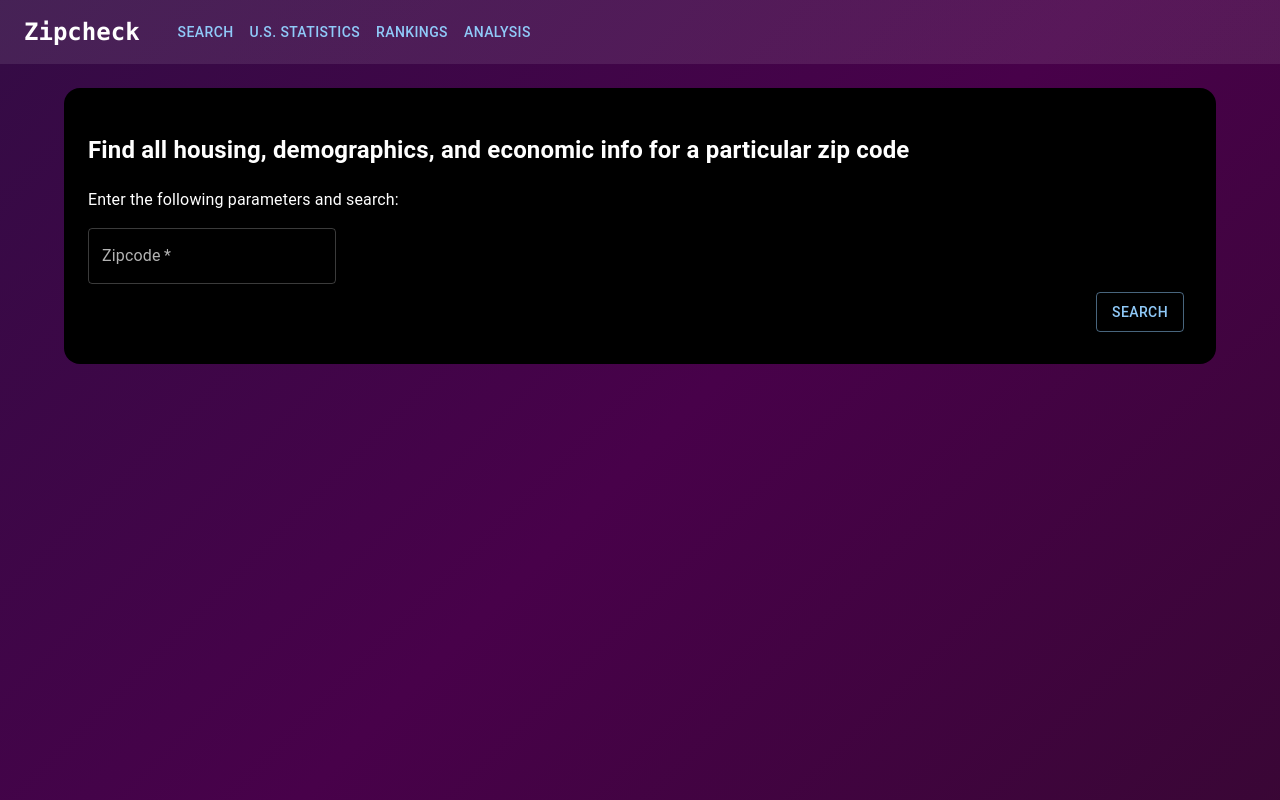
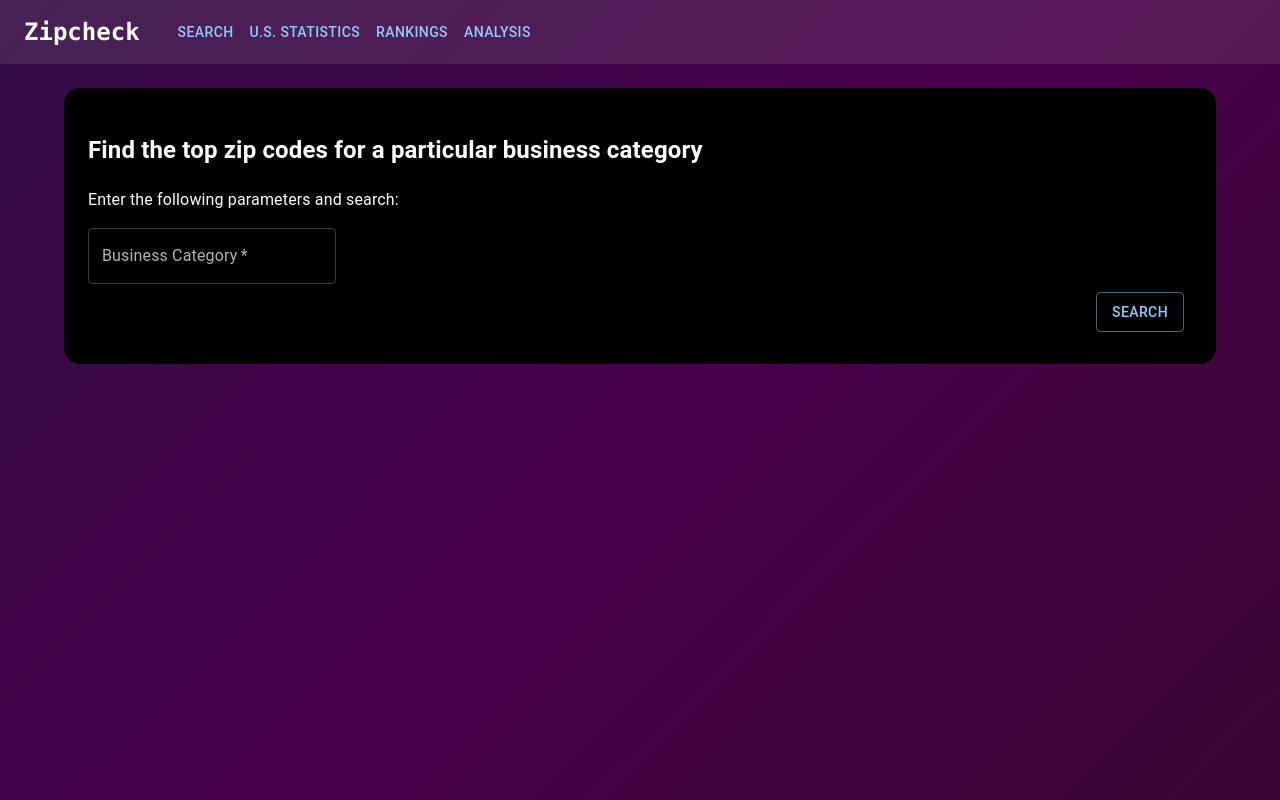
Before and after one commit to shaunwang1350/livabilityDB, a React (Create React App) app in the folder client/: page /rankings in a window 1280 px wide. Built offline with nearby package versions, Linux system fonts and the light colour scheme; no server answers.

Commit message:
Route 2 and 4 Hook Implementations

```diff
--- a/client/src/pages/BusinessZipSearchPage.js
+++ b/client/src/pages/BusinessZipSearchPage.js
@@ -4,32 +4,29 @@ const config = require('../config.json');
 
 export default function BusinessZipSearchPage() {
 
-  const [selectedZipcode, setselectedZipcode] = useState(null);
+  const [zipcode, setZipcode] = useState(null);
+  const [businessInfo, setBusinessInfo] = useState(null);
 
-  useEffect(() => {
-    fetch(`http://${config.server_host}:${config.server_port}/businessZipSearchPage`)
+  const businessZipSearchRoute = () => {
+    fetch(`http://${config.server_host}:${config.server_port}/business/${zipcode}`)
       .then(res => res.json())
-      .then(resJson => setselectedZipcode(resJson));
-  }, []);
+      .then(resJson => setBusinessInfo(resJson));
 
-
-  const searchRoute1 = () => {
-  }
+    console.log(zipcode);
+    console.log(businessInfo);
+  };
 
   return (
     <Container>
       <Box mt={3} mb={3} p={3} sx={{ background: 'black', borderRadius: '16px'}} >
-        <h2>Find all housing, demographics, and economic info for a particular zip code</h2>
+        <h2>Find all business info for a particular zip code</h2>
         <p>Enter the following parameters and search:</p>
-        <TextField id="outlined-basic" label="Zipcode" variant="outlined" required inputProps={{maxLength: 5}} onChange={(e) => setselectedZipcode(e.target.value)}/>
+        <TextField id="outlined-basic" label="Zipcode" variant="outlined" required inputProps={{maxLength: 5}} onChange={(e) => setZipcode(e.target.value)}/>
 
         <Box m={1} display="flex" justifyContent="flex-end" alignItems="flex-end">
-          <Button variant="outlined" onClick={() => searchRoute1() } sx={{ height: 40 }}> Search </Button>
+          <Button variant="outlined" onClick={() => businessZipSearchRoute() } sx={{ height: 40 }}> Search </Button>
         </Box>
       </Box>
-
-      {<zipcodeSearchCard zipcode={selectedZipcode}/>}
-
     </Container>
   );
 };
--- a/client/src/pages/RankingsPage.js
+++ b/client/src/pages/RankingsPage.js
@@ -4,32 +4,30 @@ const config = require('../config.json');
 
 export default function RankingsPage() {
 
-  const [selectedZipcode, setselectedZipcode] = useState(null);
+  const [category, setCategory] = useState(null);
+  const [zipBusinessInfo, setZipBusinessInfo] = useState(null);
 
-  useEffect(() => {
-    fetch(`http://${config.server_host}:${config.server_port}/rankingsPage`)
+  const searchTopBusinessZipcode = () => {
+    fetch(`http://${config.server_host}:${config.server_port}/top_business_zipcode/${category}`)
       .then(res => res.json())
-      .then(resJson => setselectedZipcode(resJson));
-  }, []);
+      .then(resJson => setZipBusinessInfo(resJson));
 
-
-  const searchRoute1 = () => {
-  }
+    console.log(category);
+    console.log(zipBusinessInfo);
+  };
 
   return (
     <Container>
       <Box mt={3} mb={3} p={3} sx={{ background: 'black', borderRadius: '16px'}} >
-        <h2>Find all housing, demographics, and economic info for a particular zip code</h2>
+        <h2>Find the top zip codes for a particular business category</h2>
         <p>Enter the following parameters and search:</p>
-        <TextField id="outlined-basic" label="Zipcode" variant="outlined" required inputProps={{maxLength: 5}} onChange={(e) => setselectedZipcode(e.target.value)}/>
+        {/* Change to a dropdown with fix values of business categories */}
+        <TextField id="outlined-basic" label="Business Category" variant="outlined" required inputProps={{maxLength: 99}} onChange={(e) => setCategory(e.target.value)}/>
 
         <Box m={1} display="flex" justifyContent="flex-end" alignItems="flex-end">
-          <Button variant="outlined" onClick={() => searchRoute1() } sx={{ height: 40 }}> Search </Button>
+          <Button variant="outlined" onClick={() => searchTopBusinessZipcode() } sx={{ height: 40 }}> Search </Button>
         </Box>
       </Box>
-
-      {<zipcodeSearchCard zipcode={selectedZipcode}/>}
-
     </Container>
   );
 };
```
